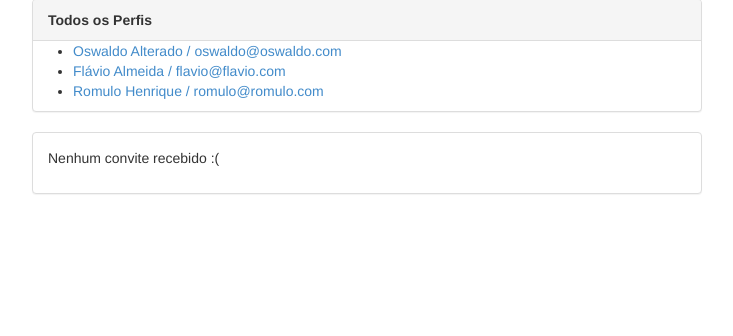
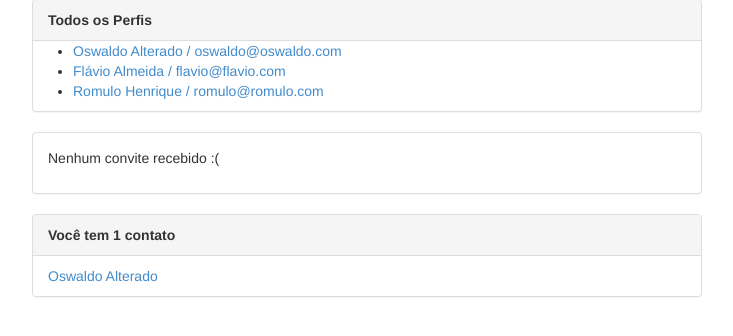
Before and after one commit to Elton-Santos/Python_Django, a Django app: page / in a window 1280 px wide. Shown: the part 121-457 px from the top of the page, without its empty margins (273-1006 px from the left). Run offline with Django 3.2, Linux system fonts and the light colour scheme; data comes from the database, SQL or seed files in the repository; both versions use the stored data as it was after the commit.

Commit message:
Lesson 9

```diff
--- a/connectedin/perfis/models.py
+++ b/connectedin/perfis/models.py
@@ -6,6 +6,7 @@ class Perfil(models.Model):
     email = models.CharField(max_length=255, null=False)
     telefone = models.CharField(max_length=15, null=False)
     nome_empresa = models.CharField(max_length=255, null=False)
+    contatos = models.ManyToManyField('self')
 
     def convidar(self, perfil_convidado):
         convite = Convite(solicitante=self, convidado=perfil_convidado).save()
@@ -13,3 +14,8 @@ class Perfil(models.Model):
 class Convite(models.Model):
    solicitante = models.ForeignKey(Perfil, related_name='convites_feitos')
    convidado = models.ForeignKey(Perfil, related_name='convites_recebidos')
+
+   def aceitar(self):
+       self.convidado.contatos.add(self.solicitante)
+       self.solicitante.contatos.add(self.convidado)
+       self.delete()
--- a/connectedin/perfis/templates/index.html
+++ b/connectedin/perfis/templates/index.html
@@ -31,7 +31,7 @@
                   {% for convite in perfil_logado.convites_recebidos.all %}
                       <li class="list-group-item">
                               {{ convite.solicitante.nome }}
-                              <a href="#" class="pull-right">aceitar</a>
+                              <a href="{% url 'aceitar' convite.id %}" class="pull-right">aceitar</a>
                       </li>
                   {% endfor %}
               </ul>
@@ -44,5 +44,30 @@
     </div>
 
     <!-- fim do bloco novo -->
+
+     <!-- Painel de contatos  -->
+
+    <div class="panel panel-default">
+    {% with total_de_contatos=perfil_logado.contatos.count %}
+        {% if total_de_contatos %}
+            <div class="panel-heading">
+                    <strong>Você tem {{total_de_contatos}} contato{{ total_de_contatos|pluralize }}</strong>
+            </div>
+            <ul class="list-group">
+                {% for contato in perfil_logado.contatos.all %}
+                <li class="list-group-item">
+                    <a href="{% url 'exibir' contato.id %}">{{ contato.nome }}</a>
+                </li>
+                {% endfor %}
+            </ul>
+        {% else %}
+            <div class="panel-body">
+                <p>Você não possui contato no momento :(</p>
+            </div>
+        {% endif %}
+    {% endwith %}
+  </div>
+
+    <!-- fim do painel de contatos -->
 </div>
 {% endblock %}
--- a/connectedin/perfis/urls.py
+++ b/connectedin/perfis/urls.py
@@ -7,4 +7,5 @@ urlpatterns = patterns('',
     url(r'^$', views.index, name='index'),
     url(r'^perfis/(?P<perfil_id>\d+)$', views.exibir, name='exibir'),
     url(r'^perfis/(?P<perfil_id>\d+)/convidar$', views.convidar, name='convidar'),
+    url(r'^convite/(?P<convite_id>\d+)/aceitar$', views.aceitar, name='aceitar')
 )
--- a/connectedin/perfis/views.py
+++ b/connectedin/perfis/views.py
@@ -1,13 +1,15 @@
 from django.shortcuts import render, redirect
-from perfis.models import Perfil
+from perfis.models import Perfil, Convite
 
 def index(request):
     return render(request, 'index.html', {'perfis' : Perfil.objects.all(), 'perfil_logado' : get_perfil_logado(request) })
 
 def exibir(request, perfil_id):
+    perfil = Perfil.objects.get(id=perfil_id)
+    perfil_logado = get_perfil_logado(request)
+    ja_eh_contato = perfil in perfil_logado.contatos.all()
+    return render(request, 'perfil.html', {'perfil' : perfil, 'perfil_logado' : get_perfil_logado(request), 'ja_eh_contato' : ja_eh_contato})
 
-    perfil = Perfil.objects.get(id=perfil_id)
-    return  render(request, 'perfil.html', {"perfil" : perfil})
 
 def convidar(request, perfil_id):
     perfil_a_convidar = Perfil.objects.get(id=perfil_id)
@@ -15,5 +17,11 @@ def convidar(request, perfil_id):
     perfil_logado.convidar(perfil_a_convidar)
     return  redirect('index')
 
+
+def aceitar(request, convite_id):
+  	convite = Convite.objects.get(id=convite_id)
+  	convite.aceitar()
+  	return redirect('index')
+
 def get_perfil_logado(request):
     return Perfil.objects.get(id=1)
```
Also changed, not shown: connectedin/perfis/templates/perfil.html (+7 -1 lines), connectedin/db.sqlite3, connectedin/perfis/migrations/0003_perfil_contatos.py (added), 4 other files.
